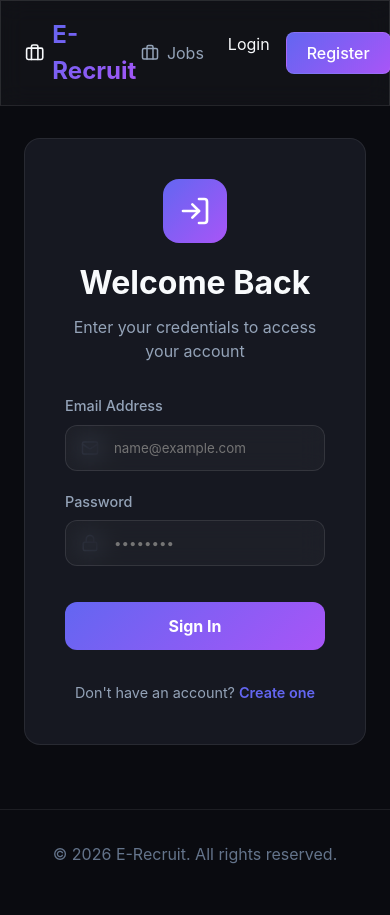
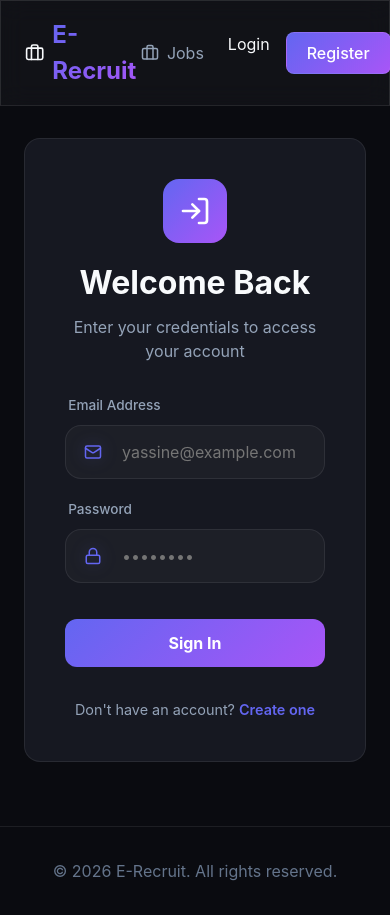
Before and after one commit to MsdAmine/e-recrutement-system, a React app in the folder frontend/: page /login in a window 390 px wide. Built offline with nearby package versions, Linux system fonts and the light colour scheme; the HTML template or start-up script is replaced by a standard one.

Commit message:
feat: implement authentication pages with global CSS styling and responsive layouts

```diff
--- a/frontend/src/index.css
+++ b/frontend/src/index.css
@@ -106,6 +106,16 @@ input, textarea, select {
   box-shadow: var(--shadow-xl);
 }
 
+.glass-input {
+  transition: var(--transition) !important;
+}
+
+.glass-input:focus {
+  background: rgba(255, 255, 255, 0.07) !important;
+  border-color: var(--accent-primary) !important;
+  box-shadow: 0 0 15px rgba(99, 102, 241, 0.15);
+}
+
 /* Animations */
 @keyframes fadeIn {
   from { opacity: 0; transform: translateY(10px); }
--- a/frontend/src/pages/LoginPage.jsx
+++ b/frontend/src/pages/LoginPage.jsx
@@ -3,6 +3,7 @@ import { useNavigate, Link } from 'react-router-dom';
 import { useAuth } from '../context/AuthContext';
 import { authService } from '../services/authService';
 import { LogIn, Mail, Lock, AlertCircle } from 'lucide-react';
+import { useEffect } from 'react';
 
 const LoginPage = () => {
   const [email, setEmail] = useState('');
@@ -10,8 +11,14 @@ const LoginPage = () => {
   const [error, setError] = useState('');
   const [loading, setLoading] = useState(false);
 
-  const { login } = useAuth();
+  const { user, login } = useAuth();
   const navigate = useNavigate();
+
+  useEffect(() => {
+    if (user) {
+      navigate('/dashboard');
+    }
+  }, [user, navigate]);
 
   const handleSubmit = async (e) => {
     e.preventDefault();
@@ -81,43 +88,71 @@ const LoginPage = () => {
         )}
 
         <form onSubmit={handleSubmit} style={{ display: 'flex', flexDirection: 'column', gap: '1.25rem' }}>
-          <div style={{ display: 'flex', flexDirection: 'column', gap: '0.5rem' }}>
-            <label style={{ fontSize: '0.9rem', fontWeight: '500', color: 'var(--text-secondary)' }}>Email Address</label>
+          <div style={{ display: 'flex', flexDirection: 'column', gap: '0.6rem' }}>
+            <label style={{ fontSize: '0.85rem', fontWeight: '500', color: 'var(--text-secondary)', paddingLeft: '0.2rem' }}>Email Address</label>
             <div style={{ position: 'relative' }}>
-              <Mail style={{ position: 'absolute', left: '1rem', top: '50%', transform: 'translateY(-50%)', color: 'var(--text-tertiary)' }} size={18} />
+              <Mail
+                style={{
+                  position: 'absolute',
+                  left: '1.2rem',
+                  top: '50%',
+                  transform: 'translateY(-50%)',
+                  color: 'var(--accent-primary)',
+                  filter: 'drop-shadow(0 0 8px rgba(99, 102, 241, 0.3))'
+                }}
+                size={18}
+              />
               <input
                 type="email"
                 value={email}
                 onChange={(e) => setEmail(e.target.value)}
-                placeholder="name@example.com"
+                placeholder="yassine@example.com"
                 required
-                className="glass"
+                className="glass-input"
                 style={{
                   width: '100%',
-                  padding: '0.875rem 1rem 0.875rem 3rem',
-                  borderRadius: 'var(--radius-lg)',
+                  padding: '1rem 1rem 1rem 3.5rem',
+                  borderRadius: 'var(--radius-xl)',
                   color: 'white',
+                  background: 'rgba(255, 255, 255, 0.03)',
+                  border: '1px solid var(--border)',
+                  outline: 'none',
+                  fontSize: '1rem'
                 }}
               />
             </div>
           </div>
 
-          <div style={{ display: 'flex', flexDirection: 'column', gap: '0.5rem' }}>
-            <label style={{ fontSize: '0.9rem', fontWeight: '500', color: 'var(--text-secondary)' }}>Password</label>
-            <div style={{ position: 'relative' }}>
-              <Lock style={{ position: 'absolute', left: '1rem', top: '50%', transform: 'translateY(-50%)', color: 'var(--text-tertiary)' }} size={18} />
+          <div style={{ display: 'flex', flexDirection: 'column', gap: '0.6rem' }}>
+            <label style={{ fontSize: '0.85rem', fontWeight: '500', color: 'var(--text-secondary)', paddingLeft: '0.2rem' }}>Password</label>
+            <div style={{ position: 'relative', transition: 'var(--transition)' }}>
+              <Lock
+                style={{
+                  position: 'absolute',
+                  left: '1.2rem',
+                  top: '50%',
+                  transform: 'translateY(-50%)',
+                  color: 'var(--accent-primary)',
+                  filter: 'drop-shadow(0 0 8px rgba(99, 102, 241, 0.3))'
+                }}
+                size={18}
+              />
               <input
                 type="password"
                 value={password}
                 onChange={(e) => setPassword(e.target.value)}
                 placeholder="••••••••"
                 required
-                className="glass"
+                className="glass-input"
                 style={{
                   width: '100%',
-                  padding: '0.875rem 1rem 0.875rem 3rem',
-                  borderRadius: 'var(--radius-lg)',
+                  padding: '1rem 1rem 1rem 3.5rem',
+                  borderRadius: 'var(--radius-xl)',
                   color: 'white',
+                  background: 'rgba(255, 255, 255, 0.03)',
+                  border: '1px solid var(--border)',
+                  outline: 'none',
+                  fontSize: '1rem'
                 }}
               />
             </div>
```
Also changed, not shown: frontend/src/pages/RegisterPage.jsx (+61 -24 lines).
